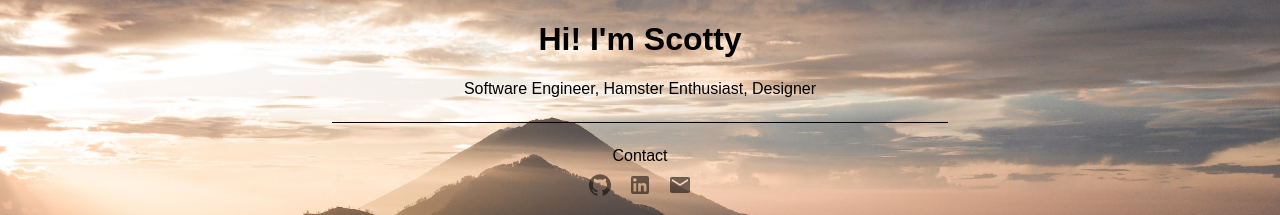
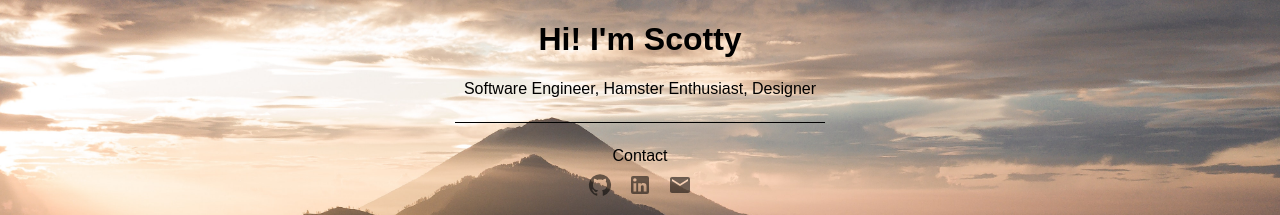
Before and after one commit to Scotty-Cloud/scott-portfolio, a React (Create React App) app: page / in a window 1280 px wide. Shown: the top 215 px of the page. Built offline with nearby package versions, Linux system fonts and the light colour scheme; a web font is replaced by a local one.

Commit message:
fix contact line

```diff
--- a/src/Components/Contact/Contact.css
+++ b/src/Components/Contact/Contact.css
@@ -2,5 +2,5 @@
   border-top: 1px solid black;
   margin-left: auto;
   margin-right: auto;
-  width: 50%
+  width: 30%
 }
```
